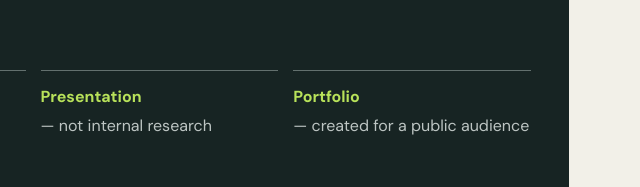
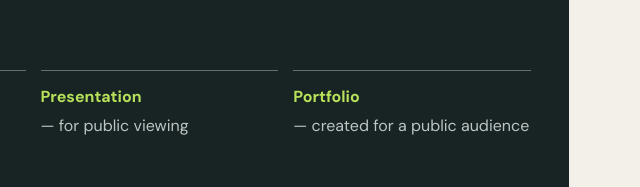
Before and after one commit to mo-kebe/qatar-proptech-opportunity-map, a website built with Vite: page index.html in a window 1280 px wide. Shown: the part 1255-1442 px from the top of the page, 607-1247 px from the left. Built offline with nearby package versions, Linux system fonts and the light colour scheme.

Commit message:
chore: keep public showcase descriptions audience-facing

```diff
--- a/index.html
+++ b/index.html
@@ -18,7 +18,7 @@
 <aside><h3>About this public showcase</h3><ol>
 <li><b>Concept only</b> — not a working service</li>
 <li><b>Illustrative</b> — no genuine market figures</li>
-<li><b>Presentation</b> — not internal research</li>
+<li><b>Presentation</b> — for public viewing</li>
 <li><b>Portfolio</b> — created for a public audience</li>
 </ol></aside>
 <footer>Pixology · Public design concept · All examples fictional</footer>
```
